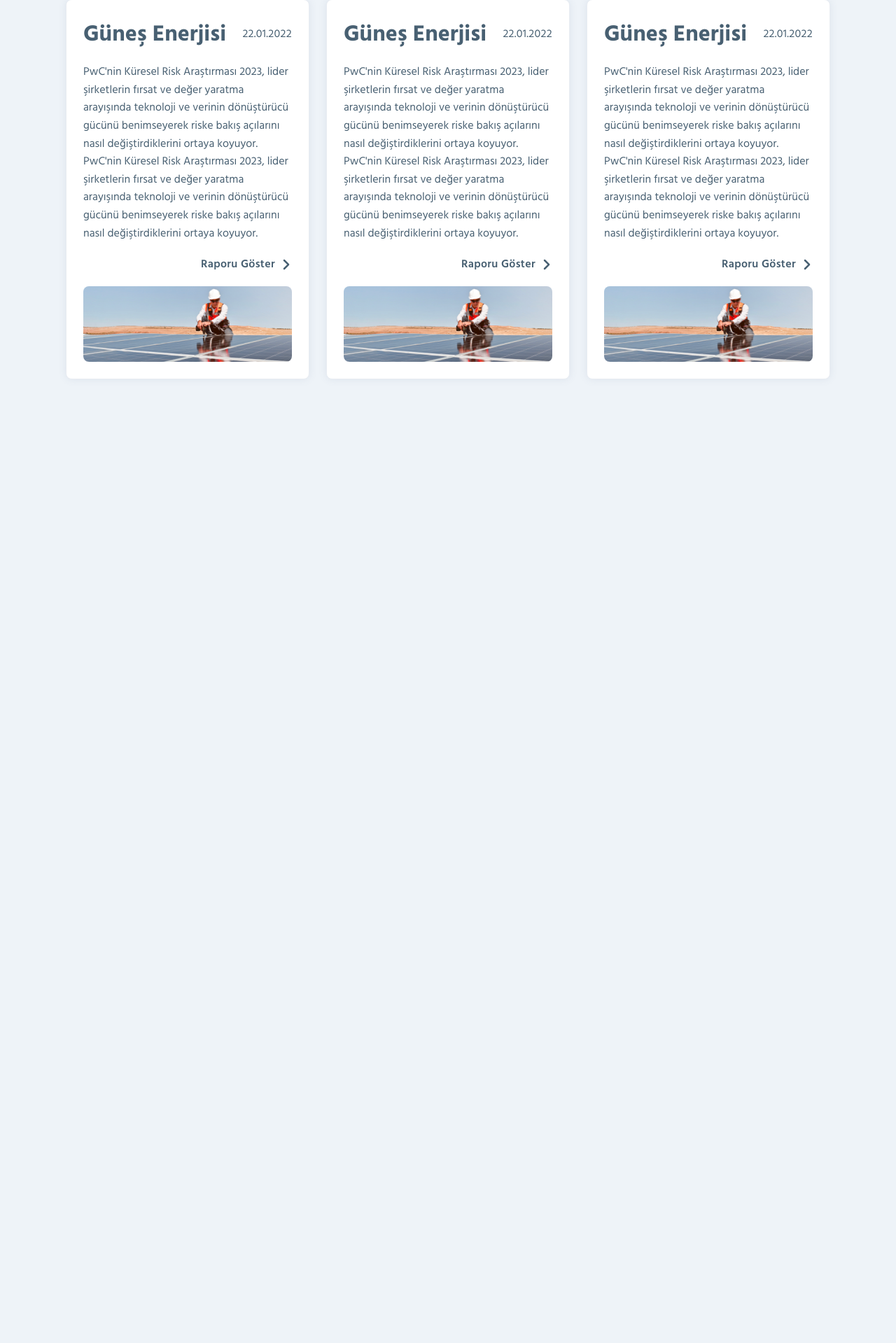
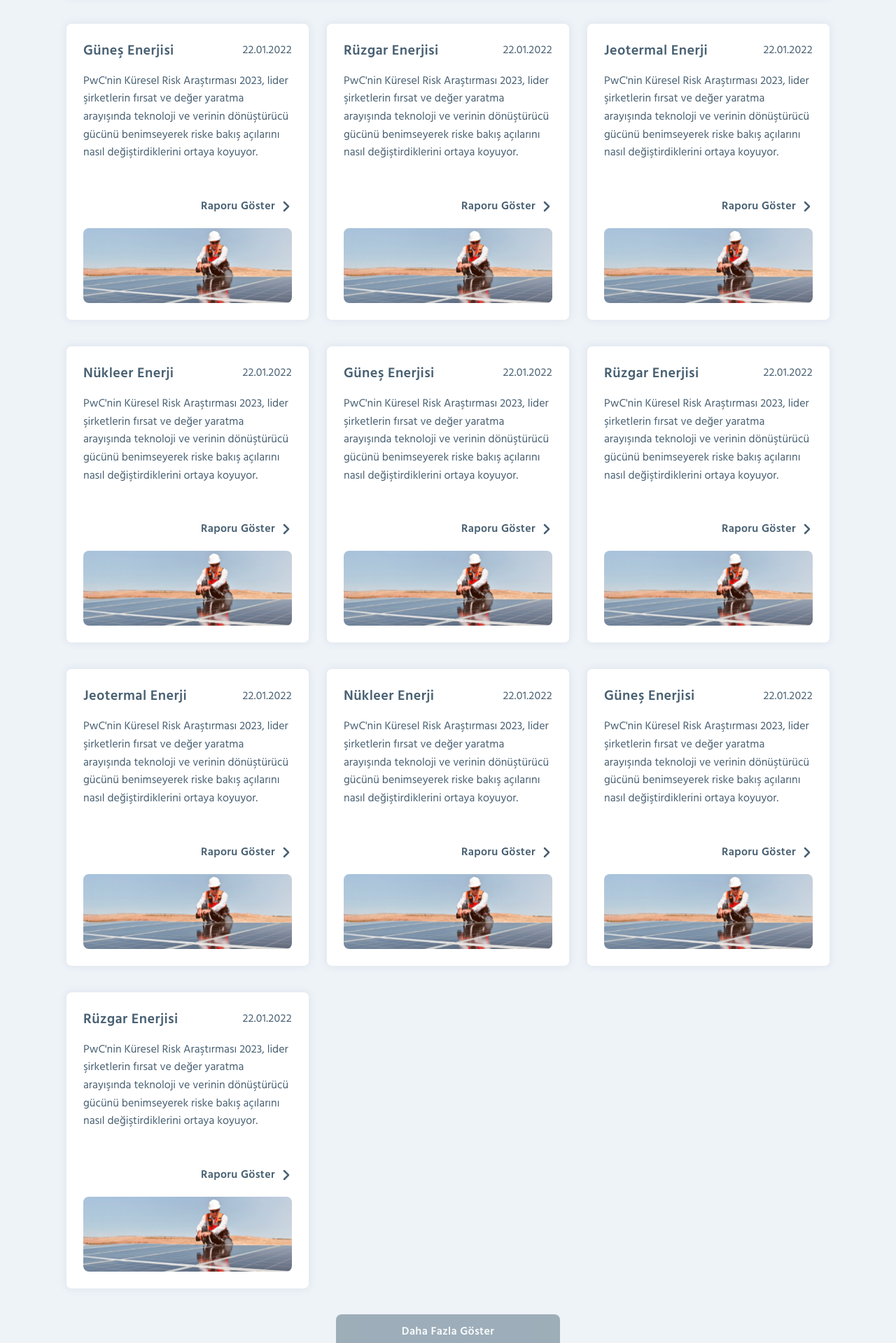
Before and after one commit to Gitali03/Card-Component, a React (Vite) app: page / in a window 1280 px wide. Shown: the part 522-2441 px from the top of the page at 70% size. Before the commit the page ends 1184 px from the top, so only its background shows below. Built offline with nearby package versions, Linux system fonts and the light colour scheme.

Commit message:
added content props and some responsive features

```diff
--- a/src/App.css
+++ b/src/App.css
@@ -34,3 +34,60 @@ body {
   row-gap: 36px;
   margin-top: 36px;
 }
+.show-link {
+  display: flex;
+  justify-content: center;
+  text-align: center;
+  text-decoration: none;
+  margin: 0 auto;
+}
+.show-button {
+  width: 320px;
+  height: 50px;
+  font: Hind;
+  background-color: rgba(104, 128, 144, 1);
+  color: rgba(255, 255, 255, 1);
+  font-family: Hind;
+  font-size: 16px;
+  font-weight: 600;
+  line-height: 30px;
+  letter-spacing: 0.02em;
+  text-align: center;
+  border-radius: 8px;
+  padding: 8px 16px 8px 16px;
+  opacity: 60%;
+  gap: 10px;
+  border: none;
+  margin-top: 36px;
+  margin-bottom: 22px;
+}
+@media (max-width: 850px) {
+
+  .grid-container {
+    gap: 24px;
+    margin: 16px 0;
+  }
+}
+
+@media (max-width: 650px) {
+
+  .grid-container {
+    gap: 24px;
+    margin: 0 16px;
+  }
+  .show-button {
+    background-image: linear-gradient(
+      to right,
+      rgb(86, 110, 134),
+      rgb(3, 20, 26)
+    );
+    width: 100%;
+  }
+  .show-link {
+    padding: 0 16px;
+    margin-top: -12px;
+  }
+  .page-header {
+    margin-left: 16px;
+  }
+}
--- a/src/App.jsx
+++ b/src/App.jsx
@@ -3,6 +3,26 @@ import "./App.css";
 import Card from "./components/Card";
 
 function App() {
+
+  const smallContent = `PwC'nin Küresel Risk Araştırması 2023, lider şirketlerin
+fırsat ve değer yaratma arayışında teknoloji ve verinin dönüştürücü
+gücünü benimseyerek riske bakış açılarını nasıl değiştirdiklerini
+ortaya koyuyor.`;
+  const bigContent = {
+    content1: `PwC'nin Küresel Risk Araştırması 2023, lider şirketlerin
+fırsat ve değer yaratma arayışında teknoloji ve verinin dönüştürücü
+gücünü benimseyerek riske bakış açılarını nasıl değiştirdiklerini
+ortaya koyuyor.PwC'nin Küresel Risk Araştırması 2023, lider şirketlerin
+fırsat ve değer yaratma arayışında teknoloji ve verinin dönüştürücü
+gücünü benimseyerek riske bakış açılarını nasıl değiştirdiklerini
+ortaya koyuyor.`,
+    content2: `PwC'nin Küresel Risk Araştırması 2023, lider şirketlerin
+fırsat ve değer yaratma arayışında teknoloji ve verinin dönüştürücü
+gücünü benimseyerek riske bakış açılarını nasıl değiştirdiklerini
+ortaya koyuyor.`
+  };
+
+
   return (
     <>
       <h1 className="page-header">Sektörel Raporlar</h1>
@@ -10,13 +30,24 @@ function App() {
       <Card
         title='Güneş Enerjisi'
         variant="big"
+        content={`${bigContent.content1}\n\n${bigContent.content2}`}
         />
 
       <div className="grid-container">
-        <Card title="Güneş Enerjisi" />
-        <Card title="Güneş Enerjisi" />
-        <Card title="Güneş Enerjisi" />
+        <Card content={smallContent} title="Güneş Enerjisi" />
+        <Card content={smallContent} title="Rüzgar Enerjisi" />
+        <Card content={smallContent} title="Jeotermal Enerji" />
+        <Card content={smallContent} title="Nükleer Enerji"/>
+        <Card content={smallContent} title="Güneş Enerjisi" />
+        <Card content={smallContent} title="Rüzgar Enerjisi" />
+        <Card content={smallContent} title="Jeotermal Enerji" />
+        <Card content={smallContent} title="Nükleer Enerji"/>
+        <Card content={smallContent} title="Güneş Enerjisi" />
+        <Card content={smallContent} title="Rüzgar Enerjisi" />
       </div>
+      <a href="" className="show-link">
+      <button disabled className="show-button">Daha Fazla Göster</button>
+    </a>
     </>
   );
 }
--- a/src/components/Card/card.css
+++ b/src/components/Card/card.css
@@ -16,6 +16,9 @@
 
 .card-container.big {
   flex-direction: row;
+}
+.card-container.big img {
+  object-fit: cover;
 }
 
 .card-container img {
@@ -39,12 +42,20 @@
   margin-bottom: 16px;
 }
 
-.text-container h1 {
+.text-container h2 {
   color: rgba(72, 96, 114, 1);
   overflow: hidden;
   display: -webkit-box;
   -webkit-box-orient: vertical;
   -webkit-line-clamp: 1;
+  font-family: Hind;
+  font-size: 20px;
+  font-weight: 600;
+  line-height: 30px;
+  letter-spacing: 0.02em;
+  text-align: left;
+  text-underline-position: from-font;
+  text-decoration-skip-ink: none;
 }
 .text-container span {
   font-family: Hind;
@@ -61,6 +72,9 @@
   font-size: 16px;
   font-weight: 400;
   color: rgba(72, 96, 114, 1);
+}
+.card-container.small p {
+  margin-bottom: 0em;
 }
 .text-container a {
   display: flex;
@@ -89,11 +103,15 @@
     margin-top: 16px;
   }
 
-  .grid-container {
-    gap: 24px;
-    margin: 16px 0;
+}
+@media (max-width: 650px) {
+  .card-container.big {
+    display: none;
   }
 }
+
+
+
 
 /*
 .maincard-all {
--- a/src/components/Card/index.jsx
+++ b/src/components/Card/index.jsx
@@ -1,26 +1,18 @@
 import PropTypes from "prop-types";
 import "./card.css";
 
-function Card({
-  variant = "small" ,
-  title,
-}) {
+function Card({ variant = "small", title, content }) {
+  const paragraphs = content.split('\n\n');
   return (
     <div className={`card-container ${variant}`}>
       <div className="text-container">
         <div>
-          <h1>{title}</h1>
+          <h2>{title}</h2>
           <span>22.01.2022</span>
         </div>
-        <p>
-          PwC&apos;nin Küresel Risk Araştırması 2023, lider şirketlerin fırsat ve
-          değer yaratma arayışında teknoloji ve verinin dönüştürücü gücünü
-          benimseyerek riske bakış açılarını nasıl değiştirdiklerini ortaya
-          koyuyor. PwC&apos;nin Küresel Risk Araştırması 2023, lider şirketlerin
-          fırsat ve değer yaratma arayışında teknoloji ve verinin dönüştürücü
-          gücünü benimseyerek riske bakış açılarını nasıl değiştirdiklerini
-          ortaya koyuyor.
-        </p>
+        {paragraphs.map((paragraph, index) => (
+          <p key={index} style={{ marginBottom: '2em' }}>{paragraph.trim()}</p>
+        ))}
         <a href="javascript:void(0)">
           Raporu Göster
           <svg
@@ -45,6 +37,7 @@ function Card({
       </div>
       <img src={`/${variant}.png`} alt="Energy Solutions" />
     </div>
+
   );
 }
 
```
